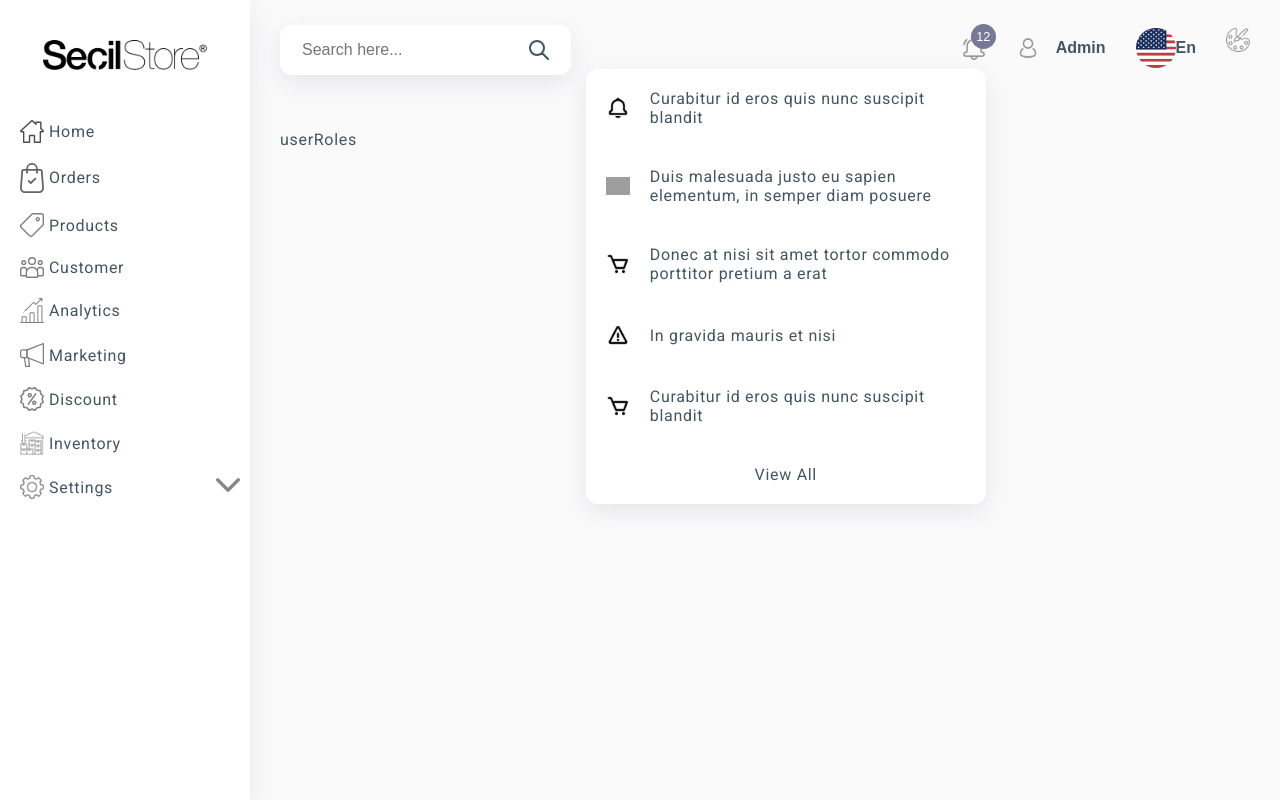
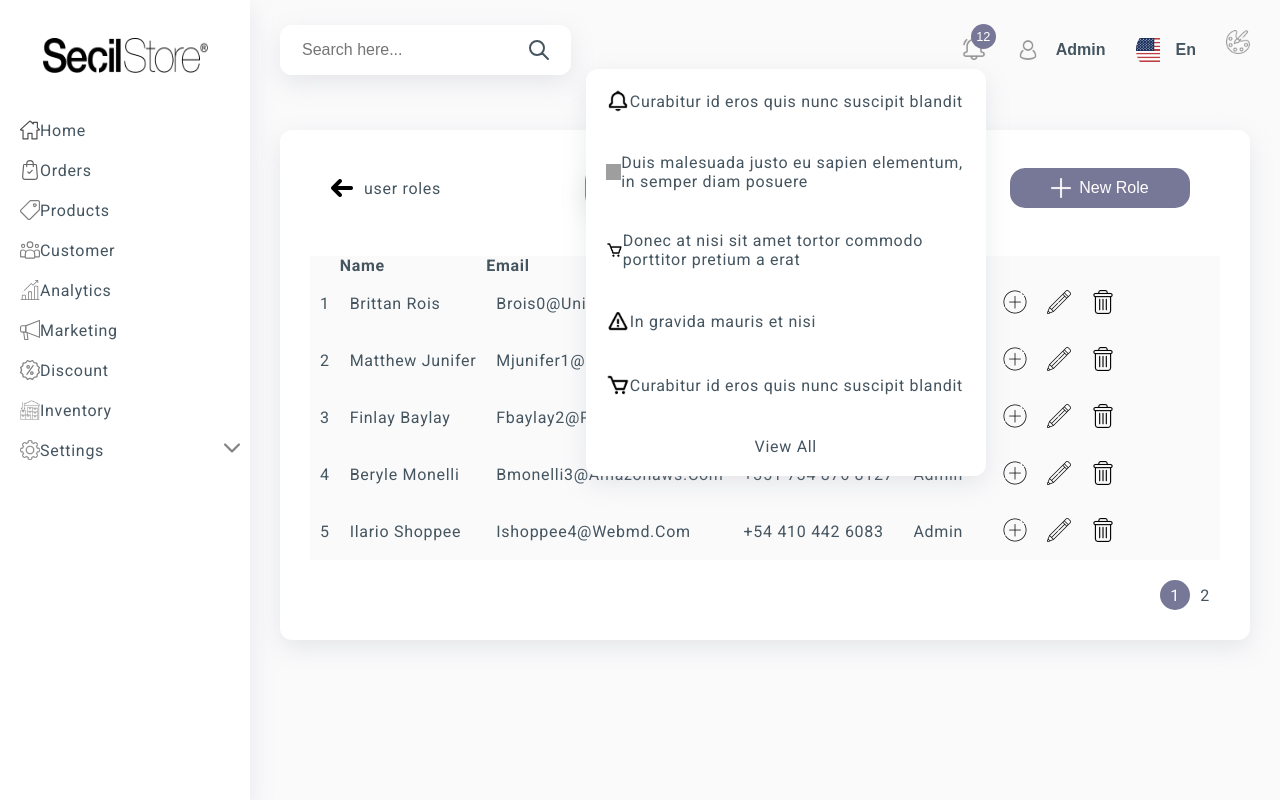
Before and after one commit to gizemcandemirr/nextdashboardV2, a Next.js app: page /settings/userRoles in a window 1280 px wide. Both pictures are taken after a click on the button "12". Built offline with nearby package versions, Linux system fonts and the light colour scheme; grey boxes are pictures that could not be loaded.

Commit message:
Errors fixed, Docker file added

```diff
--- a/components/languagemenu/LanguageMenu.js
+++ b/components/languagemenu/LanguageMenu.js
@@ -4,6 +4,7 @@ import styles from "../../styles/LanguageMenu.module.css";
 import { useDispatch } from "react-redux";
 import LanguageAction from "../../redux/actions/LanguageAction";
 import Link from "next/link";
+import Image from "next/image";
 
 const LanguageMenu = () => {
   const [isListOpen, setIsListOpen] = useState(false);
@@ -25,7 +26,7 @@ const LanguageMenu = () => {
         <Link href="/tr" >
           <a>
             <div className={styles.toggle}>
-              <img src="/icon/tr.svg" width={24} />
+              <Image src="/icon/tr.svg" width={24} height={24} />
               <span className={styles.span}>Tr </span>
             </div>
           </a>
@@ -38,7 +39,8 @@ const LanguageMenu = () => {
               <Link href="/en">
                 <a>
                   <div className={styles.toggle}>
-                    <img src="/icon/us.svg" width={24} />
+                    <Image src="/icon/us.svg" width={24} height={24} />
+
                     <span className={styles.span}>En</span>
                   </div>
                 </a>
@@ -49,7 +51,8 @@ const LanguageMenu = () => {
               <Link href="./en">
                 <a>
                   <div className={styles.toggle}>
-                    <img src="/icon/fr.svg" width={24} />
+                    <Image src="/icon/fr.svg" width={24} height={24} />
+
                     <span className={styles.span}>Fr</span>
                   </div>
                 </a>
--- a/components/sidebar/Sidebar.js
+++ b/components/sidebar/Sidebar.js
@@ -1,6 +1,7 @@
 import React, { useState } from 'react'
 import styles from '../../styles/Sidebar.module.css'
 import { useRouter } from 'next/router'
+import Image from "next/image";
 
 
 import sidebar_items from '../../assets/JsonData/sidebar_routes.json'
@@ -16,13 +17,13 @@ const SidebarItem = props =>{
 
       <div className={active ? styles.Active : styles.sidebarItemInner}>
         <div className={styles.sidebarItemInnerLeft} >
-          <img src={props.icon} width={24} />
+          <Image src={props.icon} width={20} height={20} className={styles.itemImg} />
         <span>
           {props.title}
         </span>
         </div>
         <div>
-            {props.dropIcon && <img src={props.dropIcon} alt="drop" width={24} />}
+            {props.dropIcon && <Image src={props.dropIcon} alt="drop" width={16} height={16} />}
         </div>
 
 
@@ -38,7 +39,8 @@ const SidebarContent = props =>{
 
       <div className={active ? styles.Active : styles.sidebarItemInner}>
         <div className={styles.sidebarItemInnerLeft}>
-           <img src={props.icon} width={24} />
+           <Image src={props.icon} width={20} height={20} className={styles.itemImg} />
+
         <span>
           {props.title}
         </span>
@@ -59,7 +61,8 @@ const Sidebar = () => {
   return (
     <div className={styles.sidebar}>
       <div className={styles.sidebarLogo}>
-        <img src="/logo.png" alt="companylogo" />
+        <Image src="/logo.png" width={165} height={35} />
+
       </div>
       {
 
--- a/components/statuscard/StatusCard.js
+++ b/components/statuscard/StatusCard.js
@@ -1,3 +1,4 @@
+import Image from 'next/image'
 import React from 'react'
 import styles from '../../styles/StatusCard.module.css'
 
@@ -5,7 +6,7 @@ const StatusCard = props => {
   return (
     <div className={styles.statusCard}>
           <div className={styles.statusCardIcon}>
-            <img src={props.icon} />
+            <Image src={props.icon} alt="fff" width={24} height={24} />
           </div>
 
           <div className={styles.statusCardInfo}>
--- a/components/tableHeader/TableHeader.js
+++ b/components/tableHeader/TableHeader.js
@@ -2,13 +2,15 @@ import  IconButton  from '../iconButton/IconButton.js'
 import React from 'react'
 import styles from '../../styles/TableHeader.module.css'
 import SearchBar from '../searchBar/SearchBar'
+import Image from 'next/image'
+
 const TableHeader = props => {
    const data = props.data
 
   return (
     <div className={styles.headerContent}>
       <div className={styles.backItems}>
-         <img src="/sidebarIcon/back.png" alt="back" />
+         <Image src="/sidebarIcon/back.png" alt="back" width={24} height={24} />
          <span>user roles</span>
       </div>
     <div className={styles.rightItems}>
--- a/components/thememenu/ThemeMenu.js
+++ b/components/thememenu/ThemeMenu.js
@@ -1,5 +1,6 @@
 import React, { useEffect, useState } from 'react'
 import styles from '../../styles/ThemeMenu.module.css'
+import Image from 'next/image'
 
 import { useDispatch } from 'react-redux'
 import ThemeAction from '../../redux/actions/ThemeAction'
@@ -78,14 +79,15 @@ const ThemeMenu = () => {
     <div>
 
       <button className={styles.dropdownToggle} onClick={()=>setIsListOpen(!isListOpen)}>
-          <img src="/sidebarIcon/paint-palette.png" width={24} alt="palette" />
+          <Image src="/sidebarIcon/paint-palette.png" alt="fff" width={24} height={24} />
       </button>
         {
             isListOpen &&(
             <div className={styles.themeMenu}>
          <h4>Theme settings</h4>
           <button className={styles.themeMenuClose} onClick={()=>setIsListOpen(!isListOpen)} >
-              <img src="/icon/close.png" />
+              <Image src="/icon/close.png" alt="fff" width={24} height={24} />
+
           </button>
 
 
--- a/components/topnav/TopNav.js
+++ b/components/topnav/TopNav.js
@@ -1,6 +1,7 @@
 import React from "react";
 import styles from "../../styles/TopNav.module.css";
 import Dropdown from "../dropdown/Dropdown";
+import Image from 'next/image'
 
 
 
@@ -28,7 +29,8 @@ const curr_language ={
 
 const renderNotificationItem = (item,index) =>(
   <div className={styles.notificationItem} key={index}>
-    <img src={item.icon} alt="notification item" width={24} />
+    <Image src={item.icon} alt="notification item" width={24} height={24} />
+
     <span>{item.content}</span>
 
   </div>
@@ -36,7 +38,8 @@ const renderNotificationItem = (item,index) =>(
 const renderUserMenu= (item,index) => (
    <Link href='/' key={index}>
    <div className={styles.notificationItem} key={index}>
-    <img src={item.icon} alt="notification item" width={24} />
+    <Image src={item.icon} alt="notification item" width={24} height={24} />
+
     <span>{item.content}</span>
 
   </div>
@@ -45,7 +48,8 @@ const renderUserMenu= (item,index) => (
 const renderLanguageMenu= (item,index) => (
   <Link href={item.href} key={index}>
   <div className={styles.notificationItem} key={index}>
-   <img src={item.icon} alt="item" width={24} />
+   <Image src={item.icon} alt="notification item" width={24} height={24} />
+
    <span>{item.content}</span>
  </div>
   </Link>
@@ -54,7 +58,8 @@ const renderLanguageMenu= (item,index) => (
 const renderUserToggle = (user) =>(
   <div className={styles.topNavRightUser}>
     <div className={styles.topNavRightUserImage}>
-      <img src={user.image} alt="user" width={24} />
+      <Image src={user.image} alt="notification item" width={24} height={24} />
+
     </div>
     <div className={styles.topNavRightUserName}>
       {user.display_name}
@@ -65,7 +70,8 @@ const renderLanguageToggle = (language) =>(
 
   <div className={styles.topNavRightUser}>
     <div className={styles.topNavRightUserImage}>
-      <img src={language.image} alt="user" />
+      <Image src={language.image} alt="user" width={24} height={24} />
+
     </div>
     <div className={styles.topNavRightUserName}>
       {language.display_name}
--- a/next.config.js
+++ b/next.config.js
@@ -4,6 +4,7 @@ const {i18n} = require('./next-i18next.config')
 const nextConfig = {
   reactStrictMode: true,
   i18n,
+  experimental: {outputStandalone: true}
 }
 
 module.exports = nextConfig
--- a/pages/settings/userRoles.js
+++ b/pages/settings/userRoles.js
@@ -1,9 +1,55 @@
 import React from 'react'
 
-const userRoles = () => {
+
+import userlist from '../../assets/JsonData/user_list.json'
+import ButtonGroup from '../../components/buttonGroup/ButtonGroup'
+import Table from '../../components/table/Table'
+import TableHeader from '../../components/tableHeader/TableHeader'
+
+const customerTableHead =[
+    '',
+    'Name',
+    'Email',
+    'Phone',
+    'Role'
+  ]
+  const renderHead = (item,index) => <th key={index}>{item}</th>
+  const renderBody= (item,index)=> (
+    <tr key={index} className='tr'>
+      <td className='td'>{item.id}</td>
+      <td className='td'>{item.name}</td>
+      <td className='td'>{item.email}</td>
+      <td className='td'>{item.phone}</td>
+      <td className='td'>{item.role}</td>
+      <td className='td'><ButtonGroup /></td>
+    </tr>
+  )
+  const data= [{name: 'Change Role', url: '/sidebarIcon/change.png'}, {name: 'New Role', url: '/sidebarIcon/plus.png'}]
+
+const usersRoles = () => {
   return (
-    <div>userRoles</div>
+    <div>
+
+     <div className='row'>
+       <div className='col-12'>
+
+         <div className='card'>
+           <div className='card-body'>
+              <TableHeader data={data}  />
+               <Table
+                 limit='5'
+                 headData={customerTableHead}
+                 renderHead={(item,index) => renderHead(item,index)}
+                 bodyData={userlist}
+                 renderBody={(item,index) => renderBody(item,index)}
+               />
+           </div>
+         </div>
+       </div>
+     </div>
+
+  </div>
   )
 }
 
-export default userRoles
+export default usersRoles
--- a/pages/settings/users.js
+++ b/pages/settings/users.js
@@ -29,9 +29,7 @@ const customerTableHead =[
 const users = () => {
   return (
     <div>
-    <h2 className='page-header'>
-      Customers
-    </h2>
+
 
      <div className='row'>
        <div className='col-12'>
--- a/styles/Sidebar.module.css
+++ b/styles/Sidebar.module.css
@@ -15,7 +15,7 @@
     justify-content: center;
 }
 
-.sidebarLogo > img{
+.sidebarLogo > Image{
     height:40px;
     padding: 5px;
 }
@@ -29,9 +29,10 @@
     justify-content: space-between;
 }
 
-.sidebarItemInnerLeft > img {
+.itemImg {
     margin-right: 5px;
     font-size: 1rem;
+    padding: 3px;
 }
 .sidebarItemInnerLeft > span{
     text-transform: capitalize;
@@ -66,7 +67,7 @@
     );
     color:var(--txt-white)
 }
-.Active > .sidebarItemInnerLeft > img {
+.Active > .sidebarItemInnerLeft > Image {
     margin-right: 5px;
     font-size: 1rem;
 }
```
Also changed, not shown: pages/settings/advanced.js (+42 -36 lines), 2 other files (tests, documents, lock files or other folders).
